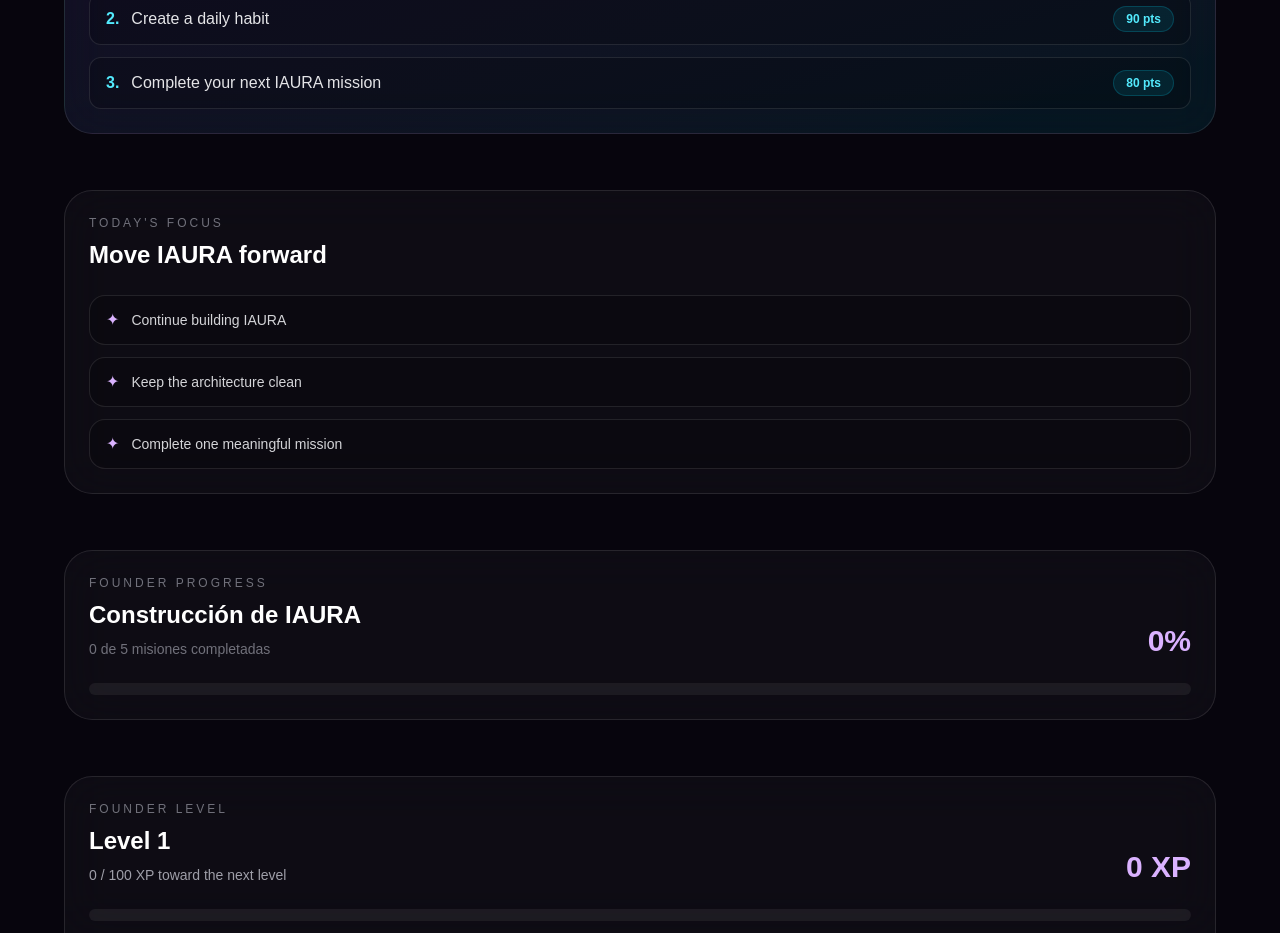
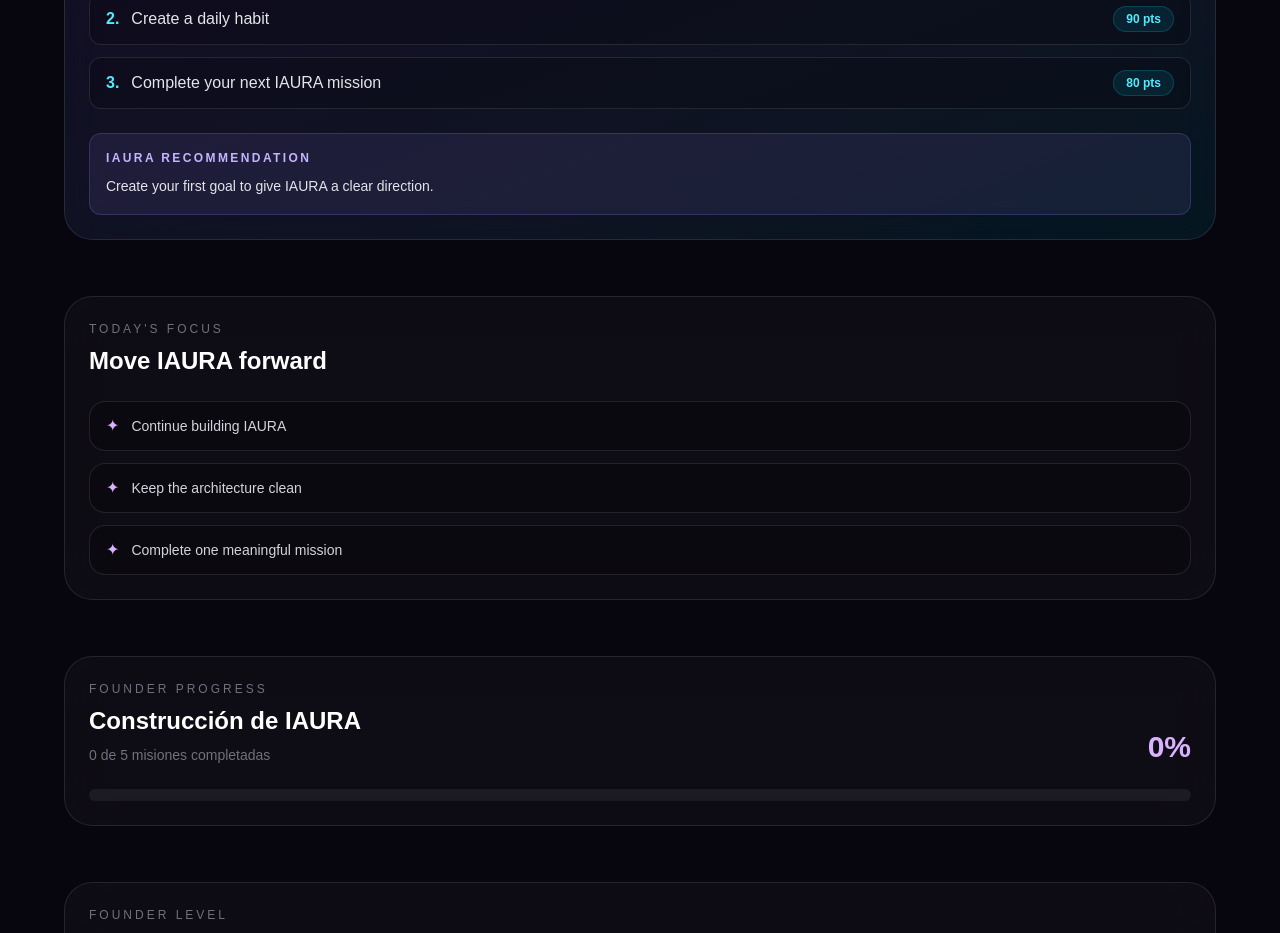
Before and after one commit to IAura-001/IAURA, a Next.js app: page / in a window 1280 px wide. Shown: the part 2300-3233 px from the top of the page. Built offline with nearby package versions, Linux system fonts and the light colour scheme.

Commit message:
Mission 032 - Add AI recommendation engine

```diff
--- a/app/page.tsx
+++ b/app/page.tsx
@@ -2,6 +2,7 @@
 import LevelProgress from "@/components/sections/LevelProgress";
 import GoalsManager from "@/components/sections/GoalsManager";
 import { generatePriorities } from "@/utils/intelligence";
+import { generateRecommendation } from "@/utils/recommendations";
 import DailyIntelligence from "@/components/sections/DailyIntelligence";
 import HabitsManager from "@/components/sections/HabitsManager";
 import ProfileSettings from "@/components/sections/ProfileSettings";
@@ -81,6 +82,10 @@ const intelligencePriorities =
           score: 80,
         },
       ];
+      const recommendation = generateRecommendation(
+  memory.goals,
+  memory.habits
+);
 function handleAddHabit(habit: string) {
   updateMemory({
     habits: [...habits, habit],
@@ -145,7 +150,10 @@ return (
   habits={habits}
   onAddHabit={handleAddHabit}
   onRemoveHabit={handleRemoveHabit}
-/><DailyIntelligence priorities={intelligencePriorities} />
+/><DailyIntelligence
+  priorities={intelligencePriorities}
+  recommendation={recommendation}
+/>
 <DailyFocus />
 
 <ProgressSummary
--- a/components/sections/DailyIntelligence.tsx
+++ b/components/sections/DailyIntelligence.tsx
@@ -5,10 +5,12 @@ type PriorityItem = {
 
 type DailyIntelligenceProps = {
   priorities: PriorityItem[];
+  recommendation: string;
 };
 
 export default function DailyIntelligence({
   priorities,
+  recommendation,
 }: DailyIntelligenceProps) {
   return (
     <div className="lg:col-span-2">
@@ -47,6 +49,16 @@ export default function DailyIntelligence({
     </div>
   ))}
 </div>
+
+<div className="mt-6 rounded-xl border border-violet-400/20 bg-violet-400/10 p-4">
+  <p className="text-xs font-semibold tracking-[0.2em] text-violet-300">
+    IAURA RECOMMENDATION
+  </p>
+
+  <p className="mt-2 text-sm leading-6 text-zinc-200">
+    {recommendation}
+  </p>
+</div>
       </div>
     </div>
   );
--- /dev/null
+++ b/utils/recommendations.ts
@@ -0,0 +1,22 @@
+export function generateRecommendation(
+  goals: string[],
+  habits: string[]
+): string {
+  if (goals.length === 0) {
+    return "Create your first goal to give IAURA a clear direction.";
+  }
+
+  if (habits.length === 0) {
+    return "Add a daily habit to start building consistency.";
+  }
+
+  if (goals.length > habits.length) {
+    return "Focus on turning your goals into repeatable daily habits.";
+  }
+
+  if (habits.length > goals.length) {
+    return "You have solid habits. Define more ambitious goals.";
+  }
+
+  return "Keep balancing your goals and habits. You're building momentum.";
+}
```
Lines whose indentation alone changed are shown as unchanged.
